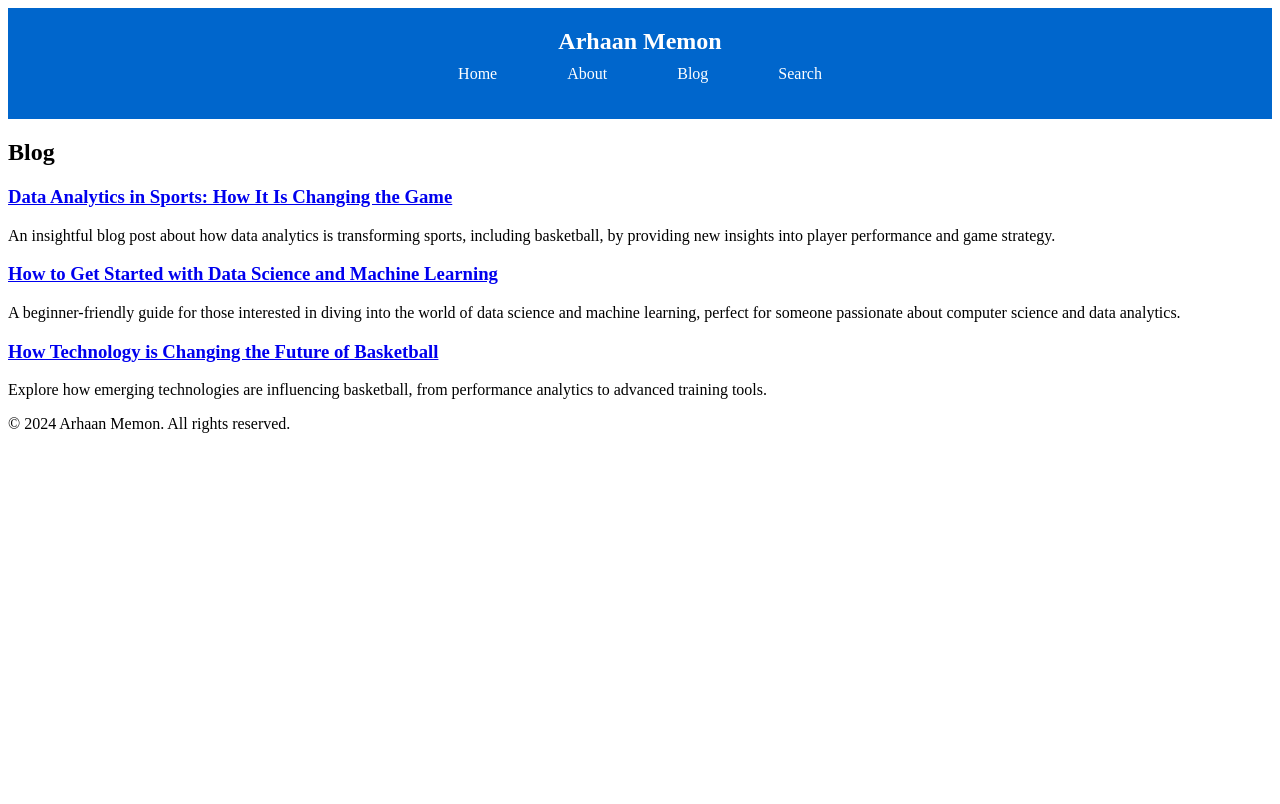
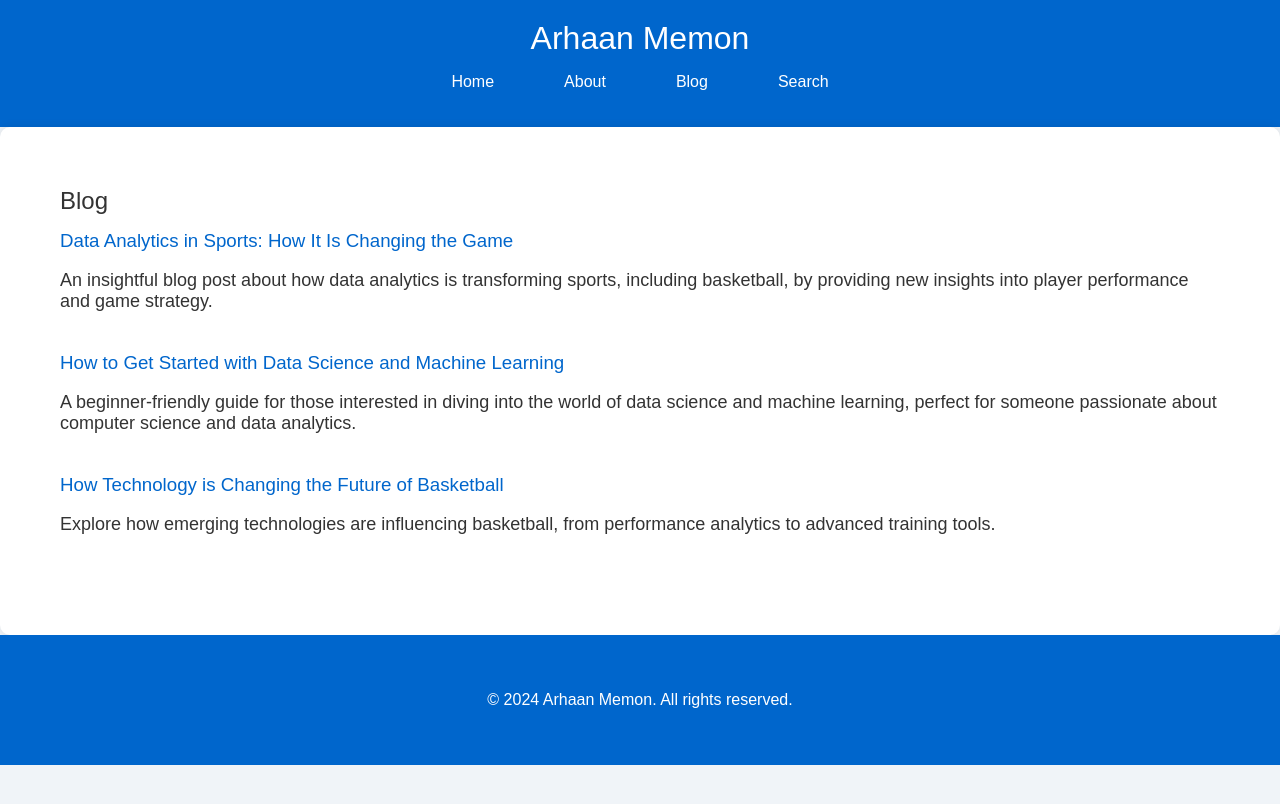
Before and after one commit to ArhaanM123/Arhaan_2025, a Jekyll site: the page blogs.html, which Jekyll copies as it is, in a window 1280 px wide. Shown: the top 804 px of the page. Built offline with Jekyll 4.4.1, drawn with Linux system fonts in a browser that asks for light colours.

Commit message:
Updated theme

```diff
--- a/index.html
+++ b/index.html
@@ -26,13 +26,13 @@
         </div>
     </footer>
 
-    <!-- Include the Pong game JavaScript file -->
-    <script src="pong.js"></script>
     <!-- Load the menu -->
     <script>
         fetch('menu.html')
             .then(response => response.text())
             .then(data => document.getElementById('menu-container').innerHTML = data);
     </script>
+    <!-- Include the Pong game JavaScript file -->
+    <script src="pong.js"></script>
 </body>
 </html>
--- a/styles.css
+++ b/styles.css
@@ -1,14 +1,31 @@
-/* Menu Styles */
-.navbar {
+/* Global Styles */
+body {
+    font-family: 'Arial', sans-serif;
+    background-color: #f0f4f8;
+    color: #333;
+    margin: 0;
+    padding: 0;
+}
+
+a {
+    text-decoration: none;
+    color: #0066cc;
+}
+
+h1, h2, h3 {
+    font-weight: normal;
+    margin: 0 0 15px;
+}
+
+header {
     background-color: #0066cc;
     color: white;
     padding: 20px 0;
     text-align: center;
 }
 
-.navbar h1 {
+header h1 {
     margin: 0;
-    font-size: 24px;
 }
 
 .navbar ul {
@@ -16,7 +33,6 @@
     padding: 0;
     display: flex;
     justify-content: center;
-    margin-top: 10px;
 }
 
 .navbar ul li {
@@ -34,3 +50,67 @@
     background-color: #005bb5;
     border-radius: 5px;
 }
+
+.container {
+    max-width: 1200px;
+    margin: 0 auto;
+    padding: 20px;
+}
+
+main {
+    background-color: white;
+    padding: 40px;
+    border-radius: 10px;
+    box-shadow: 0 0 10px rgba(0, 0, 0, 0.1);
+}
+
+footer {
+    background-color: #0066cc;
+    color: white;
+    text-align: center;
+    padding: 20px 0;
+    position: relative;
+    bottom: 0;
+    width: 100%;
+}
+
+/* Hero Section */
+.hero-section {
+    text-align: center;
+    padding: 100px 20px;
+    background-image: url('https://source.unsplash.com/1600x900/?nature,blue');
+    background-size: cover;
+    background-position: center;
+    color: white;
+}
+
+.hero-section h2 {
+    font-size: 40px;
+    margin-bottom: 20px;
+}
+
+.hero-section p {
+    font-size: 20px;
+    margin-bottom: 30px;
+}
+
+/* Blog List */
+.blog-list article {
+    margin-bottom: 40px;
+}
+
+.blog-list article h3 {
+    margin-bottom: 10px;
+}
+
+.blog-list article p {
+    font-size: 18px;
+}
+
+/* Pong Game */
+#pongCanvas {
+    display: block;
+    margin: 20px auto;
+    background-color: #fff;
+    border: 3px solid #0066cc;
+}
```
Also changed, not shown: pong.js (+38 -1 lines).
